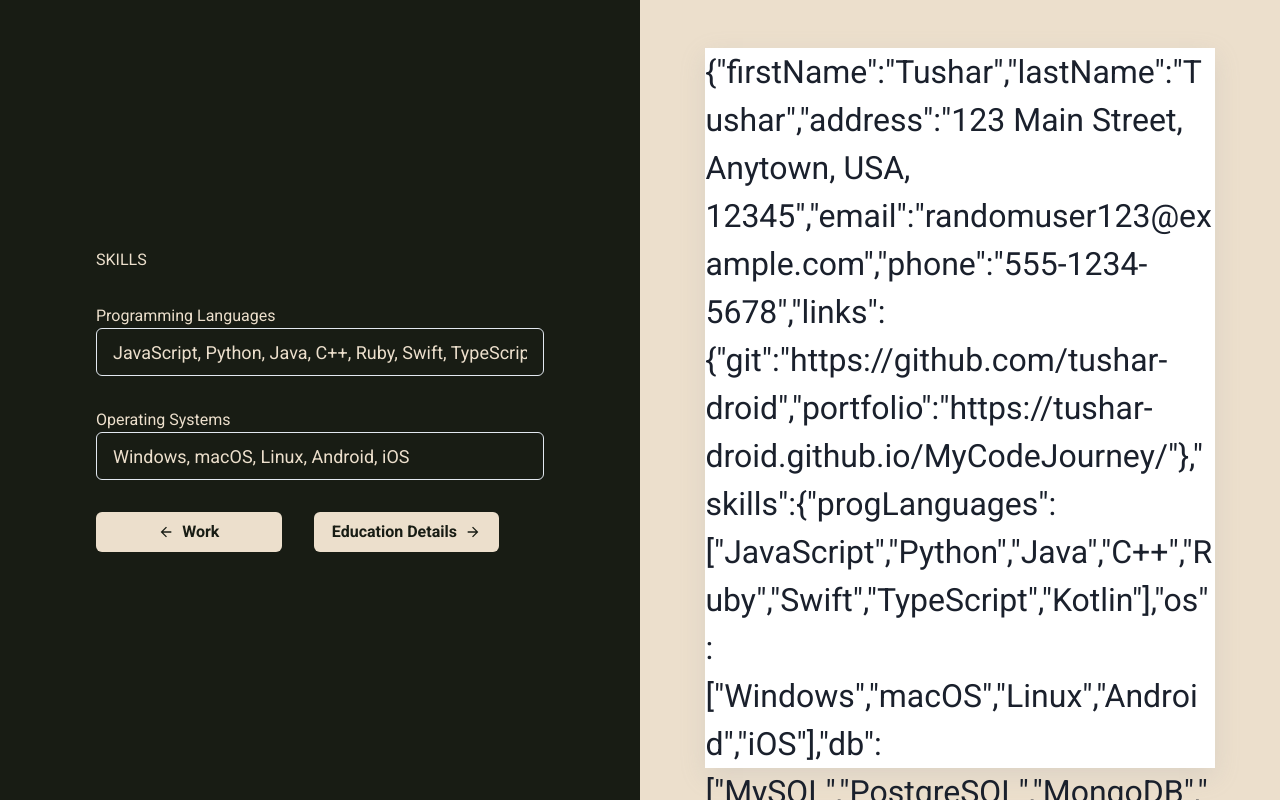
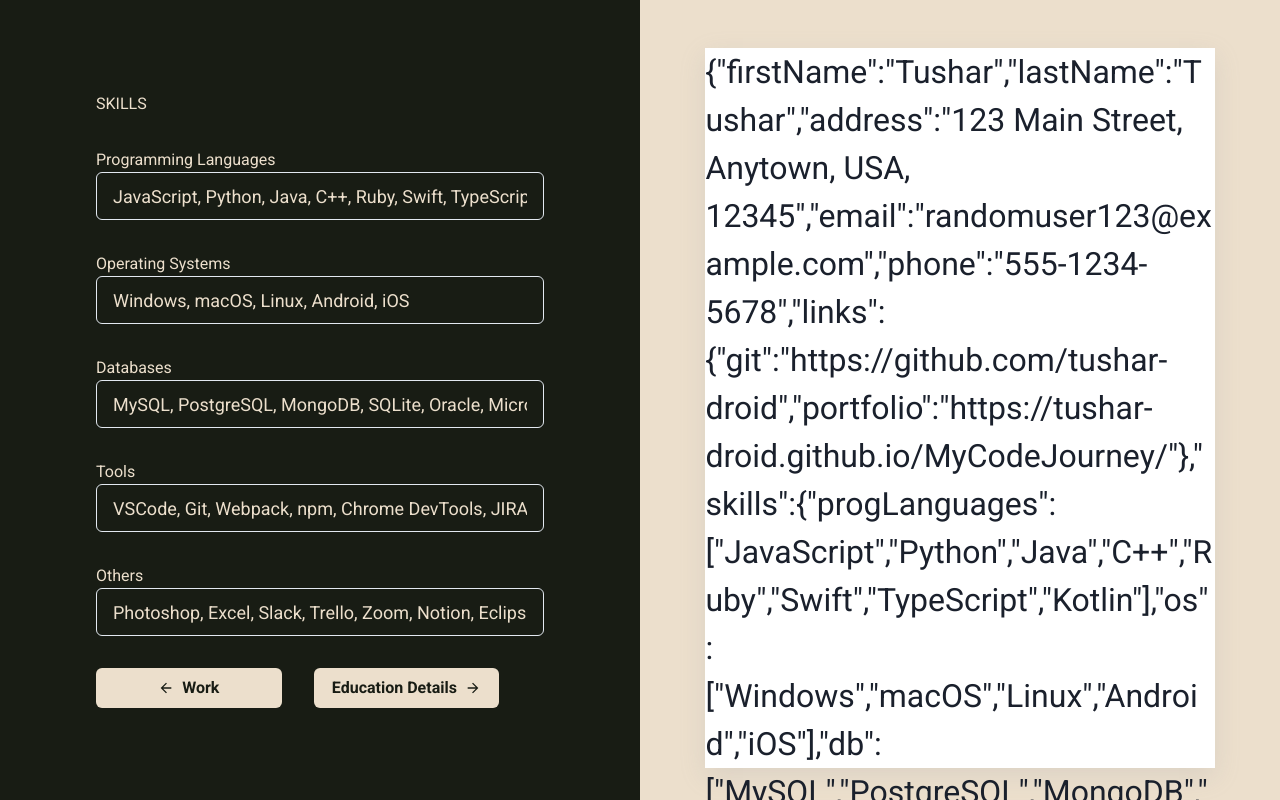
Before and after one commit to tushar-droid/Resume-builder2, a React (Vite) app: page / in a window 1280 px wide. Both pictures are taken after a click on the button "Skills". Built offline with nearby package versions, Linux system fonts and the light colour scheme.

Commit message:
Skills section complete

```diff
--- a/src/App.jsx
+++ b/src/App.jsx
@@ -64,6 +64,30 @@ function App() {
         setGeneralDetails(temp)
         break
       }
+      case 'db-field': {
+        const arr = e.target.value.split(', ')
+        const tempdb= {...generalDetails.skills, db: arr}
+        const temp = {...generalDetails, skills: tempdb}
+        setGeneralDetails(temp)
+        break
+      }
+      case 'webtools-field': {
+        const arr = e.target.value.split(', ')
+        const tempWebtools= {...generalDetails.skills, webtools: arr}
+        const temp = {...generalDetails, skills: tempWebtools}
+        setGeneralDetails(temp)
+        break
+      }
+      case 'othertools-field': {
+        const arr = e.target.value.split(', ')
+        const tempTools= {...generalDetails.skills, othertools: arr}
+        const temp = {...generalDetails, skills: tempTools}
+        setGeneralDetails(temp)
+        break
+      }
+
+
+
 
     }
 
--- a/src/Components/Skills.jsx
+++ b/src/Components/Skills.jsx
@@ -14,6 +14,15 @@ export default function Skills ({generalDetails, handleGeneralDetails}) {
             <label> Operating Systems
                 <Input placeholder="Windows, MacOS, Mint" value={generalDetails.skills.os.join(', ')} type="text" size='lg' id="os-field" onChange={handleGeneralDetails}/>
             </label>
+            <label> Databases
+                <Input placeholder="MySQL, MongoDB" value={generalDetails.skills.db.join(', ')} type="text" size='lg' id="db-field" onChange={handleGeneralDetails}/>
+            </label>
+            <label> Tools
+                <Input placeholder="VSCode, Git, Webpack" value={generalDetails.skills.webtools.join(', ')} type="text" size='lg' id="webtools-field" onChange={handleGeneralDetails}/>
+            </label>
+            <label> Others
+                <Input placeholder="Photoshop, Slack" value={generalDetails.skills.othertools.join(', ')} type="text" size='lg' id="othertools-field" onChange={handleGeneralDetails}/>
+            </label>
         </>
     )
 }
```
